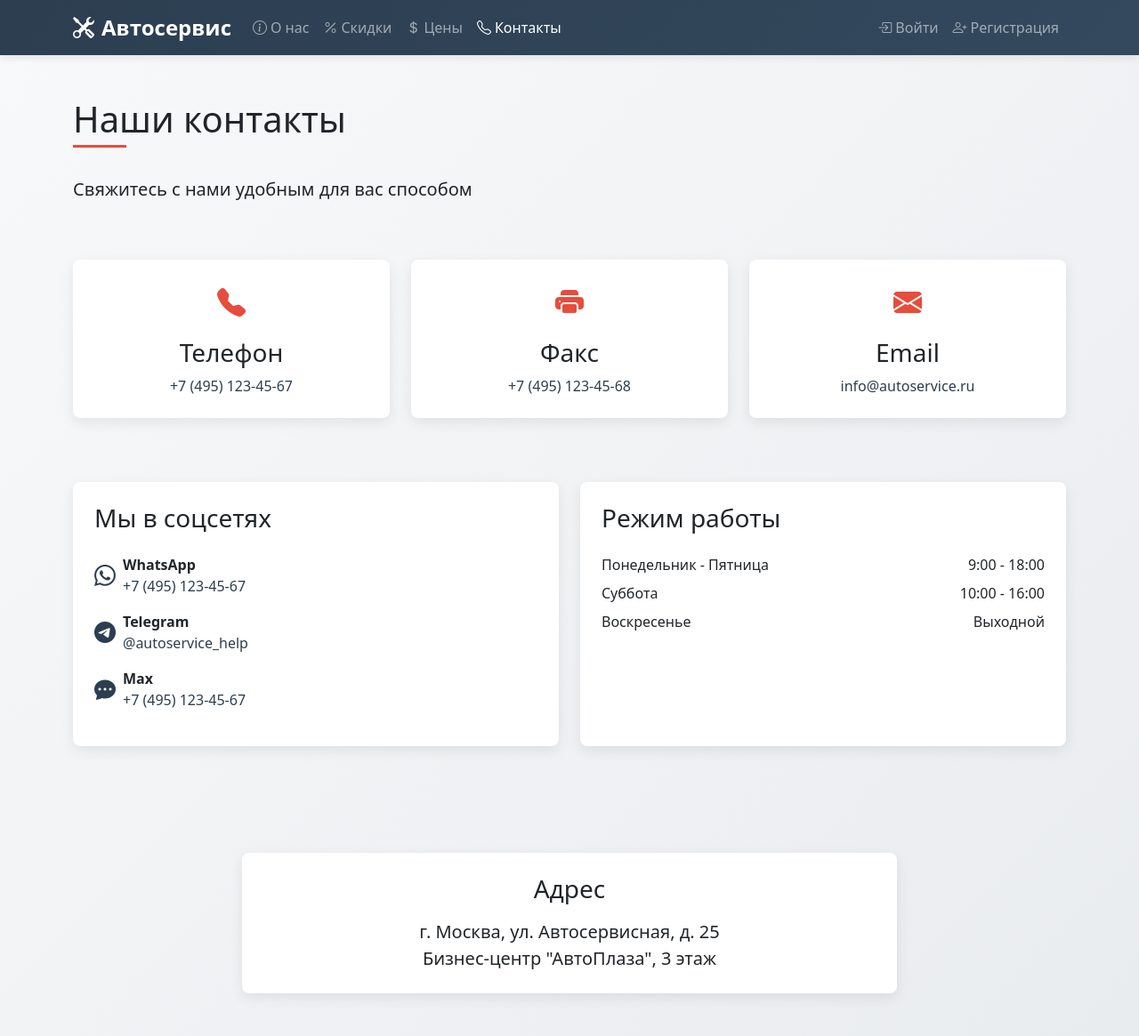
After one commit to ilya2101/Site, a Flask app: page /contacts in a window 1280 px wide. The commit adds this page. Shown: the whole page at 89% size. Run offline with Flask 3, Linux system fonts and the light colour scheme.

Commit message:
Добавлен раздел контакты

```diff
--- a/app.py
+++ b/app.py
@@ -175,9 +175,7 @@ def create_admin():
 def index():
     return render_template("index.html")
 
-@app.route('/about')
-def about():
-    return render_template('about.html')
+
 
 @app.route('/register', methods=['GET', 'POST'])
 def register():
@@ -695,7 +693,21 @@ def delete_service(service_id):
 
     return redirect(url_for('view_service'))
 
+@app.route('/about')
+def about():
+    render_template('about.html')
 
+@app.route('/contacts')
+def contacts():
+    return render_template('contact.html')
+
+@app.route('/discounts')
+def discounts():
+    return render_template('discounts.html')
+
+@app.route('/price')
+def prices():
+    return render_template('price.html')
 
 
 
--- a/templates/base_admin.html
+++ b/templates/base_admin.html
@@ -160,7 +160,7 @@
                href="{{ url_for('admin_dashboard') }}">
                 <i class="fas fa-tachometer-alt me-2"></i>Главная
             </a>
-            <<!-- В навигационной панели обновляем ссылки -->
+            <!-- В навигационной панели обновляем ссылки -->
             <a class="nav-link {% if request.endpoint == 'view_requests' %}active{% endif %}"
                href="{{ url_for('view_requests') }}">
                 <i class="fas fa-clipboard-list me-2"></i>Заявки
--- /dev/null
+++ b/templates/contact.html
@@ -0,0 +1,308 @@
+<!DOCTYPE html>
+<html lang="ru">
+<head>
+    <meta charset="UTF-8">
+    <meta name="viewport" content="width=device-width, initial-scale=1.0">
+    <title>Контакты - Автосервис</title>
+    <link href="https://cdn.jsdelivr.net/npm/bootstrap@5.1.3/dist/css/bootstrap.min.css" rel="stylesheet">
+    <!-- Bootstrap Icons -->
+    <link rel="stylesheet" href="https://cdn.jsdelivr.net/npm/bootstrap-icons@1.10.0/font/bootstrap-icons.css">
+    <style>
+        body {
+            background: linear-gradient(135deg, #f8f9fa 0%, #e9ecef 100%);
+            min-height: 100vh;
+            margin: 0;
+            padding: 0;
+        }
+
+        .navbar {
+            background: linear-gradient(135deg, #2c3e50 0%, #34495e 100%) !important;
+            box-shadow: 0 2px 10px rgba(0,0,0,0.1);
+        }
+
+        .navbar-brand {
+            font-weight: 700;
+            font-size: 1.5rem;
+        }
+
+        .nav-link {
+            font-weight: 500;
+            transition: all 0.3s ease;
+        }
+
+        .nav-link:hover {
+            color: #e74c3c !important;
+            transform: translateY(-1px);
+        }
+
+        .dropdown-menu {
+            border: none;
+            border-radius: 0.5rem;
+            box-shadow: 0 5px 15px rgba(0,0,0,0.1);
+            background: linear-gradient(135deg, #ffffff 0%, #f8f9fa 100%);
+        }
+
+        .dropdown-item {
+            transition: all 0.3s ease;
+        }
+
+        .dropdown-item:hover {
+            background: linear-gradient(90deg, #e74c3c 0%, #c0392b 100%);
+            color: white !important;
+            transform: translateX(5px);
+        }
+
+        .contact-card {
+            background: white;
+            border-radius: 0.5rem;
+            box-shadow: 0 5px 15px rgba(0,0,0,0.08);
+            transition: all 0.3s ease;
+            height: 100%;
+        }
+
+        .contact-card:hover {
+            transform: translateY(-5px);
+            box-shadow: 0 10px 25px rgba(0,0,0,0.15);
+        }
+
+        .contact-icon {
+            font-size: 2rem;
+            margin-bottom: 1rem;
+            color: #e74c3c;
+        }
+
+        .social-icon {
+            font-size: 1.5rem;
+            margin-right: 0.5rem;
+            color: #2c3e50;
+            transition: all 0.3s ease;
+        }
+
+        .social-icon:hover {
+            color: #e74c3c;
+            transform: translateY(-3px);
+        }
+
+        .map-container {
+            border-radius: 0.5rem;
+            overflow: hidden;
+            box-shadow: 0 5px 15px rgba(0,0,0,0.08);
+        }
+
+        .section-title {
+            position: relative;
+            padding-bottom: 0.5rem;
+            margin-bottom: 2rem;
+        }
+
+        .section-title:after {
+            content: '';
+            position: absolute;
+            bottom: 0;
+            left: 0;
+            width: 60px;
+            height: 3px;
+            background: #e74c3c;
+        }
+
+        .contact-link {
+            color: #2c3e50;
+            text-decoration: none;
+            transition: all 0.3s ease;
+        }
+
+        .contact-link:hover {
+            color: #e74c3c;
+        }
+
+        .social-contact {
+            display: flex;
+            align-items: center;
+            margin-bottom: 1rem;
+        }
+
+        .social-info {
+            display: flex;
+            flex-direction: column;
+        }
+    </style>
+</head>
+<body>
+<nav class="navbar navbar-expand-lg navbar-dark">
+    <div class="container">
+        <a class="navbar-brand" href="#">
+            <i class="bi bi-tools me-2"></i>Автосервис
+        </a>
+
+        <button class="navbar-toggler" type="button" data-bs-toggle="collapse" data-bs-target="#navbarNav">
+            <span class="navbar-toggler-icon"></span>
+        </button>
+
+        <div class="collapse navbar-collapse" id="navbarNav">
+            <ul class="navbar-nav me-auto">
+                <li class="nav-item">
+                    <a class="nav-link" href="#">
+                        <i class="bi bi-info-circle me-1"></i>О нас
+                    </a>
+                </li>
+                <li class="nav-item">
+                    <a class="nav-link" href="#">
+                        <i class="bi bi-percent me-1"></i>Скидки
+                    </a>
+                </li>
+                <li class="nav-item">
+                    <a class="nav-link" href="#">
+                        <i class="bi bi-currency-dollar me-1"></i>Цены
+                    </a>
+                </li>
+                <li class="nav-item">
+                    <a class="nav-link active" href="#">
+                        <i class="bi bi-telephone me-1"></i>Контакты
+                    </a>
+                </li>
+            </ul>
+
+            <ul class="navbar-nav ms-auto">
+                <li class="nav-item">
+                    <a class="nav-link" href="#">
+                        <i class="bi bi-box-arrow-in-right me-1"></i>Войти
+                    </a>
+                </li>
+                <li class="nav-item">
+                    <a class="nav-link" href="#">
+                        <i class="bi bi-person-plus me-1"></i>Регистрация
+                    </a>
+                </li>
+            </ul>
+        </div>
+    </div>
+</nav>
+
+<main class="py-5">
+    <div class="container">
+        <div class="row mb-5">
+            <div class="col-12">
+                <h1 class="section-title">Наши контакты</h1>
+                <p class="lead">Свяжитесь с нами удобным для вас способом</p>
+            </div>
+        </div>
+
+        <div class="row mb-5">
+            <div class="col-md-4 mb-4">
+                <div class="contact-card p-4 text-center">
+                    <div class="contact-icon">
+                        <i class="bi bi-telephone-fill"></i>
+                    </div>
+                    <h3>Телефон</h3>
+                    <p class="mb-0">
+                        <a href="tel:+74951234567" class="contact-link">
+                            +7 (495) 123-45-67
+                        </a>
+                    </p>
+                </div>
+            </div>
+
+            <div class="col-md-4 mb-4">
+                <div class="contact-card p-4 text-center">
+                    <div class="contact-icon">
+                        <i class="bi bi-printer-fill"></i>
+                    </div>
+                    <h3>Факс</h3>
+                    <p class="mb-0">
+                        <a href="tel:+74951234568" class="contact-link">
+                            +7 (495) 123-45-68
+                        </a>
+                    </p>
+                </div>
+            </div>
+
+            <div class="col-md-4 mb-4">
+                <div class="contact-card p-4 text-center">
+                    <div class="contact-icon">
+                        <i class="bi bi-envelope-fill"></i>
+                    </div>
+                    <h3>Email</h3>
+                    <p class="mb-0">
+                        <a href="mailto:info@autoservice.ru" class="contact-link">
+                            info@autoservice.ru
+                        </a>
+                    </p>
+                </div>
+            </div>
+        </div>
+
+        <div class="row mb-5">
+            <div class="col-md-6 mb-4">
+                <div class="contact-card p-4">
+                    <h3 class="mb-4">Мы в соцсетях</h3>
+
+                    <div class="social-contact">
+                        <i class="bi bi-whatsapp social-icon"></i>
+                        <div class="social-info">
+                            <strong>WhatsApp</strong>
+                            <a href="https://wa.me/74951234567" class="contact-link">+7 (495) 123-45-67</a>
+                        </div>
+                    </div>
+
+                    <div class="social-contact">
+                        <i class="bi bi-telegram social-icon"></i>
+                        <div class="social-info">
+                            <strong>Telegram</strong>
+                            <a href="https://t.me/autoservice_help" class="contact-link">@autoservice_help</a>
+                        </div>
+                    </div>
+
+                    <div class="social-contact">
+                        <i class="bi bi-chat-dots-fill social-icon"></i>
+                        <div class="social-info">
+                            <strong>Max</strong>
+                            <a href="viber://chat?number=%2B74951234567" class="contact-link">+7 (495) 123-45-67</a>
+                        </div>
+                    </div>
+                </div>
+            </div>
+
+            <div class="col-md-6 mb-4">
+                <div class="contact-card p-4">
+                    <h3 class="mb-4">Режим работы</h3>
+                    <div class="d-flex justify-content-between mb-2">
+                        <span>Понедельник - Пятница</span>
+                        <span>9:00 - 18:00</span>
+                    </div>
+                    <div class="d-flex justify-content-between mb-2">
+                        <span>Суббота</span>
+                        <span>10:00 - 16:00</span>
+                    </div>
+                    <div class="d-flex justify-content-between">
+                        <span>Воскресенье</span>
+                        <span>Выходной</span>
+                    </div>
+                </div>
+            </div>
+        </div>
+
+        <div class="row mb-5">
+            <div class="col-12">
+                <div class="map-container">
+                    <script src="https://api-maps.yandex.ru/services/constructor/1.0/js/?um=constructor%3A9c20f50e9518dd7930e556060867662e2ab6cf493012705865836a7c1961efad&amp;width=100%&amp;height=400&amp;lang=ru_RU&amp;scroll=true"></script>
+                </div>
+            </div>
+        </div>
+
+        <div class="row">
+            <div class="col-md-8 mx-auto">
+                <div class="contact-card p-4 text-center">
+                    <h3 class="mb-3">Адрес</h3>
+                    <p class="lead mb-0">
+                        г. Москва, ул. Автосервисная, д. 25<br>
+                        Бизнес-центр "АвтоПлаза", 3 этаж
+                    </p>
+                </div>
+            </div>
+        </div>
+    </div>
+</main>
+
+<script src="https://cdn.jsdelivr.net/npm/bootstrap@5.1.3/dist/js/bootstrap.bundle.min.js"></script>
+</body>
+</html>
```
Also changed, not shown: templates/base.html (+24 -0 lines), templates/price.html (added, +10 -0 lines), templates/discounts.html (added).
